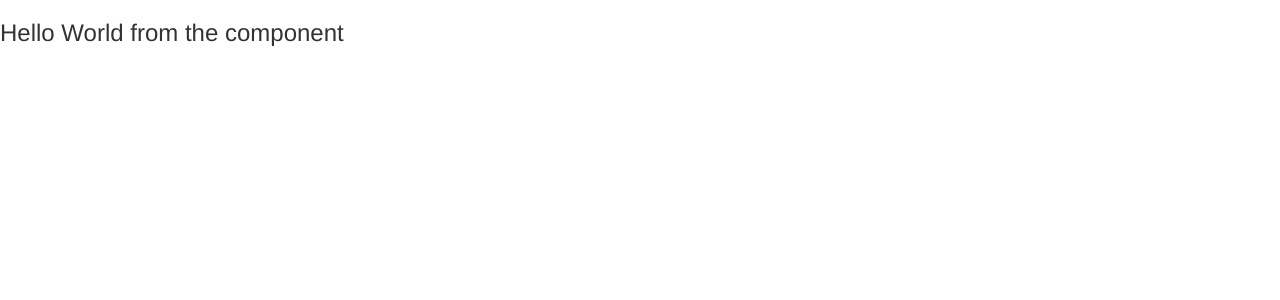
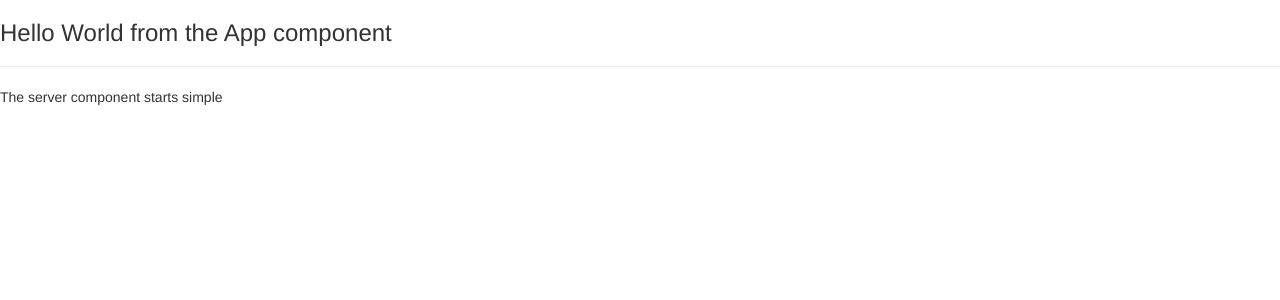
Before and after one commit to ferdef/angular_course, an Angular app: page / in a window 1280 px wide. Shown: the top 300 px of the page. Built offline with nearby package versions, Linux system fonts and the light colour scheme.

Commit message:
Using new component from app component

```diff
--- a/src/app/app.component.html
+++ b/src/app/app.component.html
@@ -1 +1,3 @@
-<h3>Hello World from the component</h3>
+<h3>Hello World from the App component</h3>
+<hr>
+<app-server></app-server>
```
